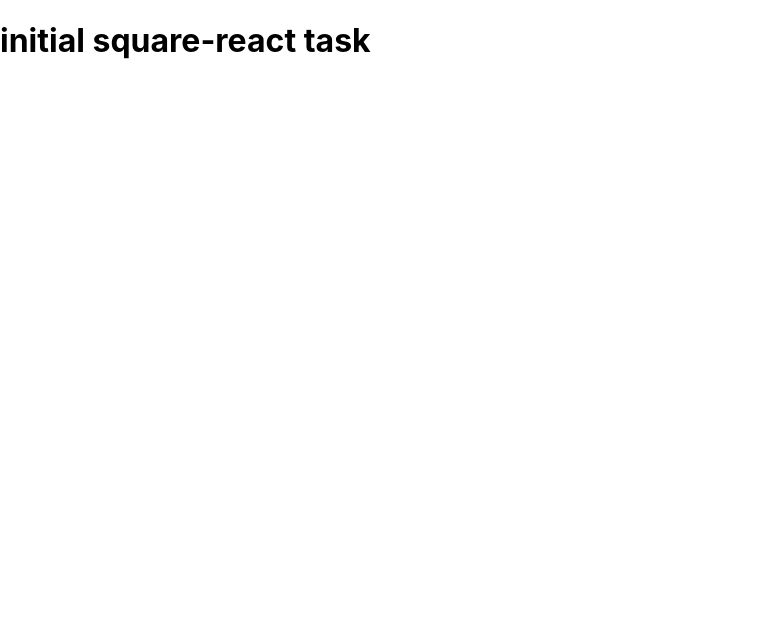
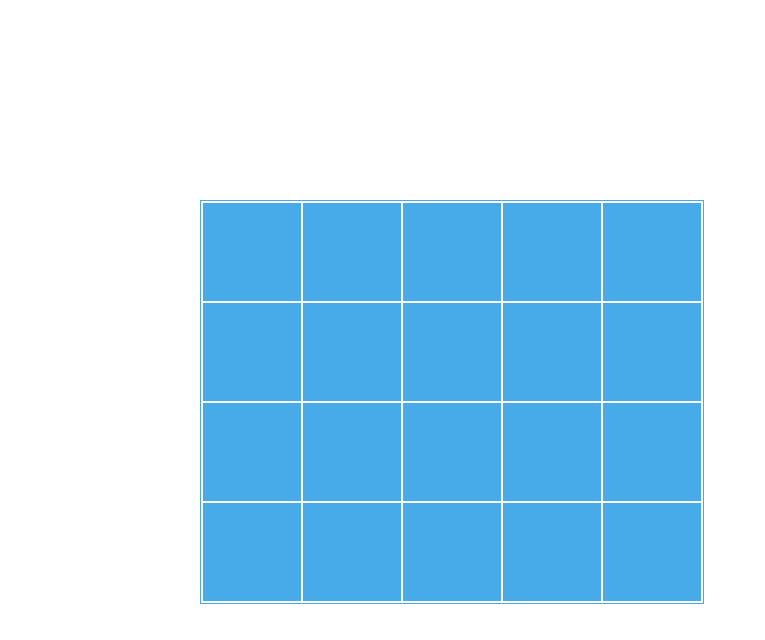
Before and after one commit to SkyWalker1996x/squares-react, a React (Create React App) app: page / in a window 1280 px wide. Shown: the top 640 px of the page, without its empty margins (0-765 px from the left). Built offline with nearby package versions, Linux system fonts and the light colour scheme.

Commit message:
feat: aff static configure table

```diff
--- a/public/index.html
+++ b/public/index.html
@@ -9,7 +9,6 @@
       name="description"
       content="Web site created using create-react-app"
     />
-    <link rel="apple-touch-icon" href="%PUBLIC_URL%/logo192.png" />
     <!--
       manifest.json provides metadata used when your web app is installed on a
       user's mobile device or desktop. See https://developers.google.com/web/fundamentals/web-app-manifest/
--- a/src/components/App.js
+++ b/src/components/App.js
@@ -1,11 +1,12 @@
-import React from 'react'
+import React from 'react';
+import { Table } from './table';
 
-function App() {
+const App = () => {
   return (
-    <div className="App">
-      <h1>initial square-react task</h1>
+    <div className="table-wrapper">
+      <Table />
     </div>
-  )
-}
+  );
+};
 
-export default App
+export default App;
--- /dev/null
+++ b/src/components/table.js
@@ -0,0 +1,36 @@
+import React, { useState } from 'react';
+
+const Table = () => {
+  const tableConfig = {
+    width: 4,
+    height: 4,
+    cellSize: 50,
+  };
+
+  const [tableParams, setTableParams] = useState({
+    width: 5,
+    height: 4,
+    cellSize: 100,
+  });
+
+  const styleCellSize = {
+    width: tableParams.cellSize,
+    height: tableParams.cellSize
+  }
+
+  return (
+    <div className="table">
+      {Array.from({ length: tableParams.height }, (v, k) => {
+        return (
+          <div className="row" key={k}>
+            {Array.from({ length: tableParams.width }, (v, k) => {
+              return <div className="cell" key={k} style={styleCellSize}/>;
+            })}
+          </div>
+        );
+      })}
+    </div>
+  );
+};
+
+export { Table };
--- a/src/styles/common/base.scss
+++ b/src/styles/common/base.scss
@@ -1,3 +1,17 @@
+body {
+  margin: 0;
+  font-family: -apple-system, BlinkMacSystemFont, 'Segoe UI', 'Roboto', 'Oxygen',
+  'Ubuntu', 'Cantarell', 'Fira Sans', 'Droid Sans', 'Helvetica Neue',
+  sans-serif;
+  -webkit-font-smoothing: antialiased;
+  -moz-osx-font-smoothing: grayscale;
+}
+
+code {
+  font-family: source-code-pro, Menlo, Monaco, Consolas, 'Courier New',
+  monospace;
+}
+
 html {
   font-size: 10px;
 }
--- /dev/null
+++ b/src/styles/components/table.scss
@@ -0,0 +1,84 @@
+.table-wrapper {
+  position: relative;
+  display: inline-block;
+  margin: 100px 100px;
+}
+
+.table {
+  padding: 1px;
+  position: relative;
+  display: flex;
+  flex-direction: column;
+  border: 1px solid rgb(71, 171, 233);
+}
+
+.row {
+  display: flex;
+}
+
+.cell {
+  width: 50px;
+  height: 50px;
+  overflow: hidden;
+  background-color: rgb(71, 171, 233);
+  border: 1px solid rgb(255, 255, 255);
+}
+
+.button {
+  width: 50px;
+  height: 50px;
+  position: absolute;
+  color: rgb(255, 255, 255);
+  font-size: 2.5rem;
+  border: none;
+  cursor: pointer;
+  transition: opacity linear 0.3s;
+}
+
+.button:hover {
+  opacity: 0.8;
+}
+
+.add-col {
+  background-color: rgb(238, 171, 33);
+  border: 1px solid rgb(238, 171, 33);
+  transform: translateY(1px);
+  right: -50px;
+  top: 0;
+}
+
+.add-row {
+  background-color: rgb(238, 171, 33);
+  border: 1px solid rgb(238, 171, 33);
+  transform: translateX(1px);
+  left: 0;
+  bottom: -50px;
+}
+
+.remove-row {
+  display: none;
+  left: -50px;
+  top: 0;
+  background-color: rgb(181, 36, 35);
+  border: 1px solid rgb(181, 36, 35);
+  transform: translateY(1px);
+  transition: all linear 0.3s;
+}
+
+.remove-col {
+  display: none;
+  left: 0;
+  top: -50px;
+  background-color: rgb(181, 36, 35);
+  border: 1px solid rgb(181, 36, 35);
+  transform: translateX(1px);
+  transition: all linear 0.3s;
+}
+
+.remove-listeners {
+  background-color: rgb(181, 36, 35);
+  border: 1px solid rgb(181, 36, 35);
+  transform: translateX(-50%);
+  left: 50%;
+  top: -100px;
+}
--- a/src/styles/index.scss
+++ b/src/styles/index.scss
@@ -1,13 +1,2 @@
-body {
-  margin: 0;
-  font-family: -apple-system, BlinkMacSystemFont, 'Segoe UI', 'Roboto', 'Oxygen',
-  'Ubuntu', 'Cantarell', 'Fira Sans', 'Droid Sans', 'Helvetica Neue',
-  sans-serif;
-  -webkit-font-smoothing: antialiased;
-  -moz-osx-font-smoothing: grayscale;
-}
-
-code {
-  font-family: source-code-pro, Menlo, Monaco, Consolas, 'Courier New',
-  monospace;
-}
+@import 'common/base';
+@import "components/table";
```
Also changed, not shown: public/manifest.json, 1 other file (tests, documents, lock files or other folders).
